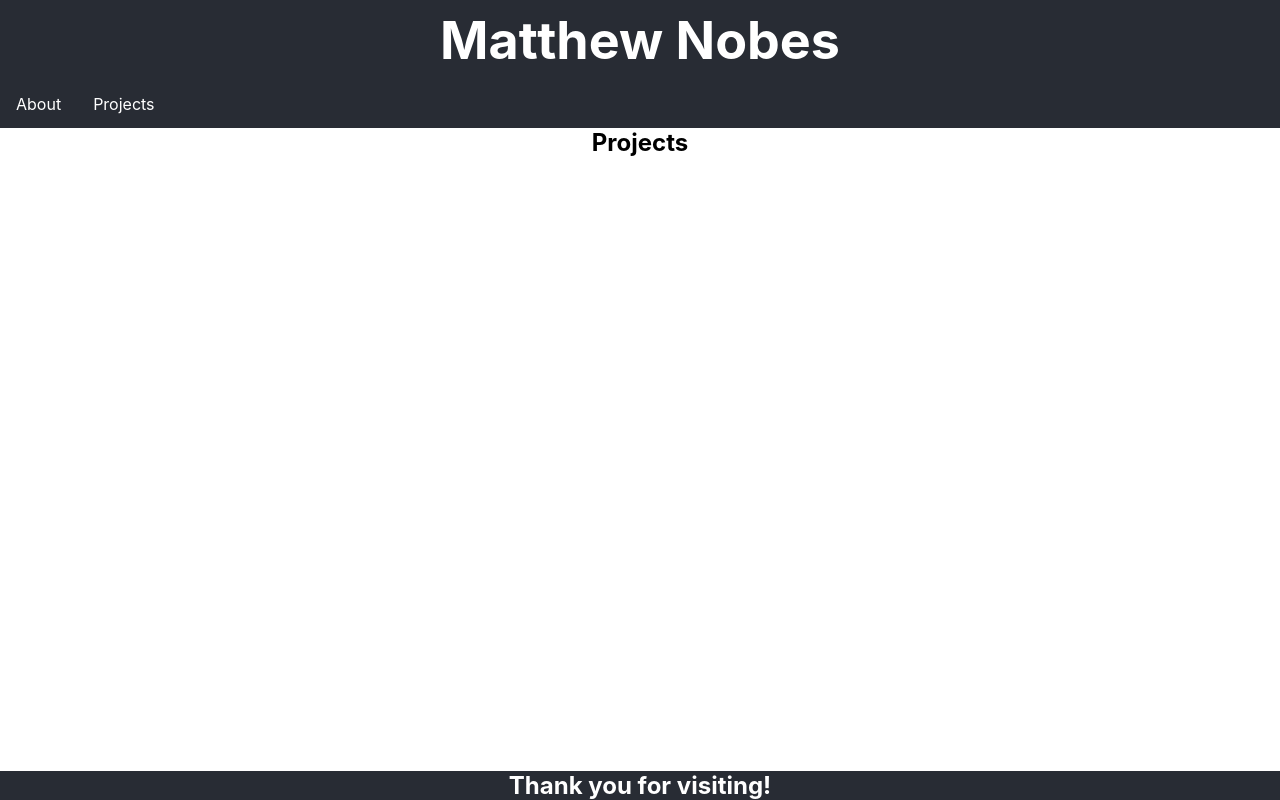
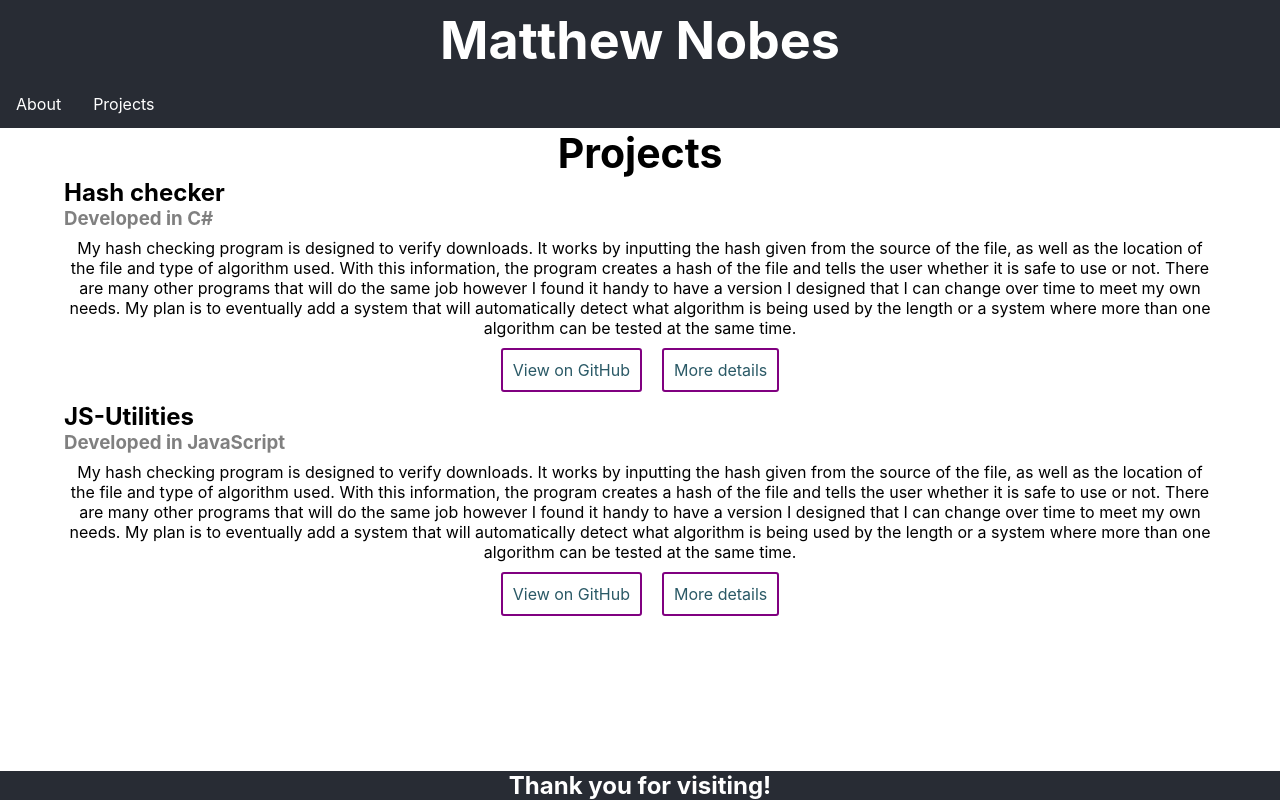
Before and after one commit to MatthewNobes/MatthewNobes.github.io, a React (Create React App) app: page /Projects in a window 1280 px wide. Built offline with nearby package versions, Linux system fonts and the light colour scheme.

Commit message:
Creating projects display system

```diff
--- a/src/App.css
+++ b/src/App.css
@@ -20,9 +20,6 @@
   color: white;
 }
 
-.App-link {
-  color: #61dafb;
-}
 
 
 /* React Router Styling */
@@ -80,24 +77,48 @@
   margin: auto;
   max-width: 1400px;
   vertical-align: middle;
-
+  padding-left: 2.5vw;
+  padding-right: 2.5vw;
 
 }
 
 .Main-Title {
   text-align: center ;
-
+  font-size: calc(25px + 2vmin);
 }
 
 .Main-Paragraph {
-  padding-left: 2.5vw;
-  padding-right: 2.5vw;
+
+  padding-top: 1vh;
 }
 
 .Sub-Title {
-  text-align: center ;
+  text-align: left ;
 }
 
 .Standard-List {
   margin-left: 2vw;
 }
+
+/* Project page specific styles */
+.Project-Title {
+  display: block;
+  text-align: left;
+}
+
+#Language {
+  color:grey;
+}
+
+.Project-External-Links {
+  color: #2a5966;
+  text-align: left;
+  text-decoration: none;
+  border: 2px solid purple;
+  border-radius: 3px;
+  padding: 10px;
+  margin: 10px;
+  position: sticky;
+
+  display: inline-block;
+}
--- a/src/Components/main-pages/Projects.js
+++ b/src/Components/main-pages/Projects.js
@@ -1,7 +1,42 @@
 import '../../App.css';
+import Button from 'react-bootstrap/Button'
+
+export const projectsList = [
+  {
+    projectName: "Hash checker",
+    repoLink: "https://github.com/MatthewNobes/Hash-Checker",
+    pagesLink: "https://matthewnobes.github.io/Hash-Checker/",
+    description: "My hash checking program is designed to verify downloads. It works by inputting the hash given from the source of the file, as well as the location of the file and type of algorithm used. With this information, the program creates a hash of the file and tells the user whether it is safe to use or not. There are many other programs that will do the same job however I found it handy to have a version I designed that I can change over time to meet my own needs. My plan is to eventually add a system that will automatically detect what algorithm is being used by the length or a system where more than one algorithm can be tested at the same time.",
+    primiaryLanguage: "C#",
+  },
+  {
+    projectName: "JS-Utilities",
+    repoLink: "https://github.com/MatthewNobes/JS-Utilities",
+    pagesLink: "https://matthewnobes.github.io/JS-Utilities/",
+    description: "My hash checking program is designed to verify downloads. It works by inputting the hash given from the source of the file, as well as the location of the file and type of algorithm used. With this information, the program creates a hash of the file and tells the user whether it is safe to use or not. There are many other programs that will do the same job however I found it handy to have a version I designed that I can change over time to meet my own needs. My plan is to eventually add a system that will automatically detect what algorithm is being used by the length or a system where more than one algorithm can be tested at the same time.",
+    primiaryLanguage: "JavaScript",
+  },
+];
 
 export default function Projects() {
   return (
-    <h1>Projects</h1>
+    <div className='Main-Content'>
+      <h1 className="Main-Title">Projects</h1>
+      {projectsList.map((data, key) => {
+          return (
+
+            <div  className="Main-Content">
+              <h2 className='Sub-Title'>{data.projectName}</h2>
+              <h3 className='Sub-Title' id='Language'>Developed in {data.primiaryLanguage}</h3>
+              <p className="Main-Paragraph">
+                {data.description}
+              </p>
+               <Button className="Project-External-Links"  href={data.repoLink}>View on GitHub</Button>
+               <Button className="Project-External-Links"  href={data.pagesLink}>More details</Button>
+            </div>
+          );
+        })}
+    </div>
+
   );
 }
```
